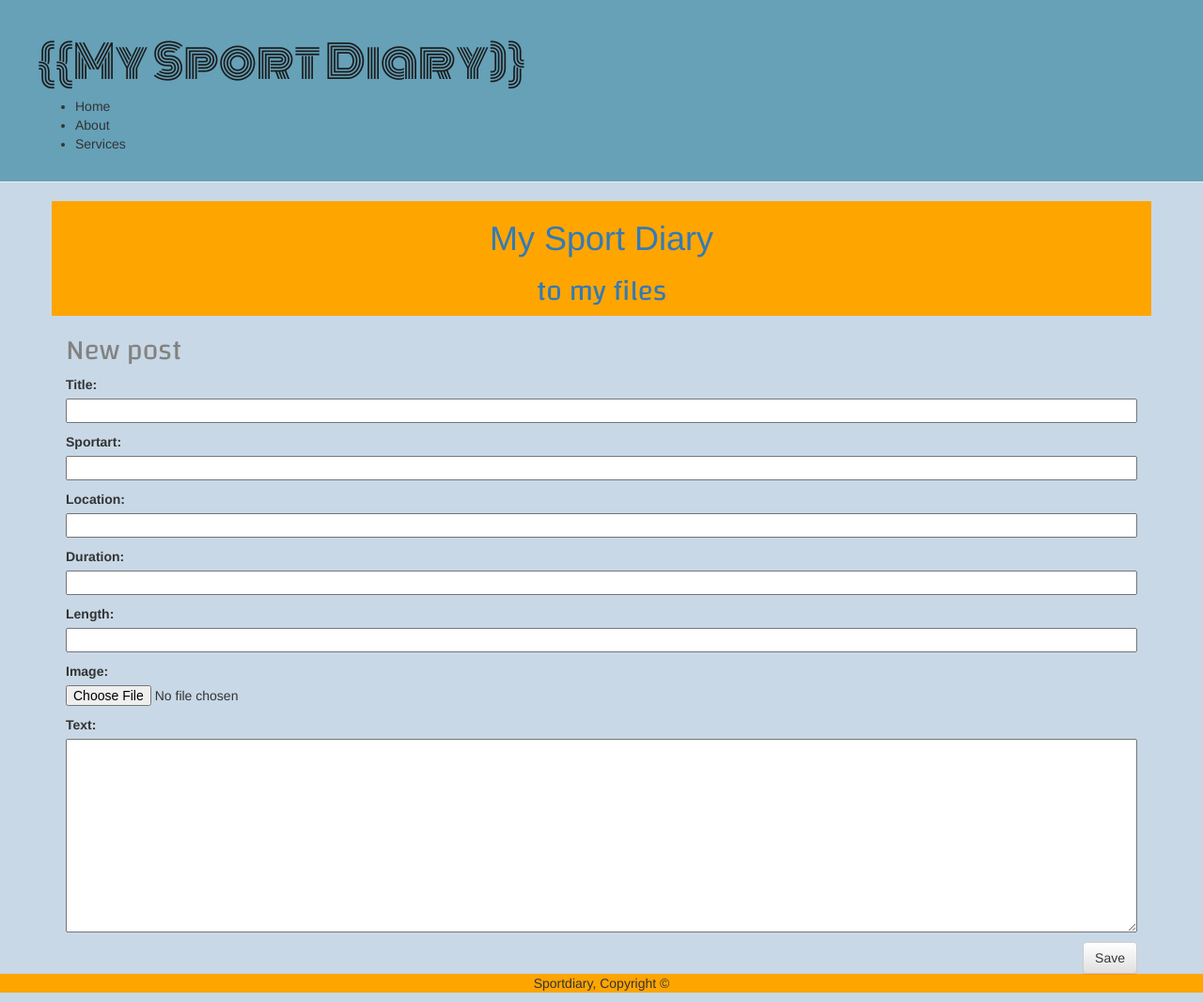
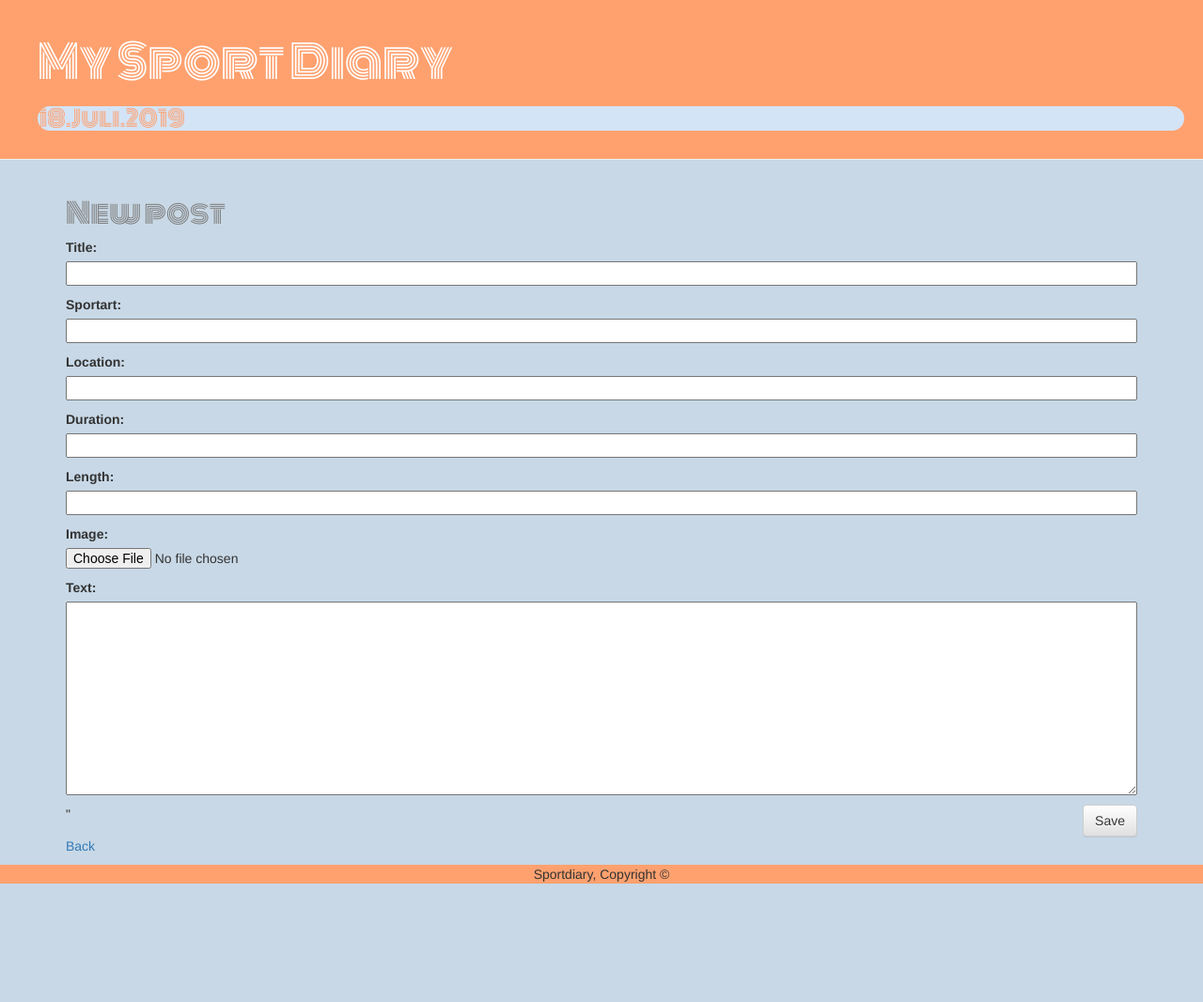
Before and after one commit to Sunhaoyang2138/Blog-Sport, a Django app: page /post/new/ in a window 1280 px wide. Shown: the whole page at 94% size. After the commit the page ends 940 px from the top, so only its background shows below. Run offline with Django 3.2, Linux system fonts and the light colour scheme; some libraries are stand-ins or nearby versions; some web fonts are replaced.

Commit message:
made changes

```diff
--- a/blog/models.py
+++ b/blog/models.py
@@ -10,7 +10,7 @@
     location=models.CharField(max_length=200,blank=True,null=True)
     duration=models.CharField(max_length=200,blank=True,null=True)
     length=models.IntegerField(blank=True, null=True)
-    image=models.ImageField(upload_to='sports',blank=True,null=True)
+    image=models.ImageField(upload_to='images/',blank=True,null=True)
     text=models.TextField(blank=True, null=True)
     created_date=models.DateTimeField(default=timezone.now)
     published_date=models.DateTimeField(blank=True, null=True)
--- a/blog/static/css/blog.css
+++ b/blog/static/css/blog.css
@@ -1,12 +1,12 @@
 
 .page-header {
-    background-color: #66A1B8;
+    background-color: #FEA16F;
     margin-top: 0;
     padding: 20px 20px 20px 40px;
 }
 
 .page-header h1, .page-header h1 a, .page-header h1 a:visited, .page-header h1 a:active {
-    color:#1B1B1B;
+    color:#FFFFFF;
     font-size: 36pt;
     text-decoration: none;
     font-family: 'Monoton', cursive;
@@ -17,12 +17,12 @@
 }
 
 h3, h4 {
-    font-family: 'Dosis', sans-serif;
-    color: #828282;
+    font-family: 'Monoton', cursive;
+    color: #FEA16F;
 }
 
 h2{
-    font-family: 'Changa', sans-serif;
+    font-family: 'Monoton', cursive;
     color: #828282;
 }
 
--- a/blog/templates/blog/base.html
+++ b/blog/templates/blog/base.html
@@ -34,41 +34,30 @@
     </head>
 
 
-    <body style = "background-color: #C8D8E6">
-        <header>
-            <div class="page-header">
-                <div id="branding">
-                    <h1><a href="{% url 'post_detail' pk=post.pk %}">{{My Sport Diary)}</a></h1>
-                </div>
-                <nav>
-                    <ul>
-                    <li>Home</li>
-                    <li>About</li>
-                    <li>Services</li>
-                    </ul>
-                </nav>
+    <body style = "background-color: #C8D8E6;text-align: justify;">
+        <div class="page-header" style = "background-color:#FEA16F;text-align: justify;">
+            <div id="branding" >
+                {% if user.is_authenticated %}
+                    <a href="{% url 'post_new' %}" class="top-menu"><span style="color: #FFFFFF" class="glyphicon glyphicon-edit"></span></a>
+                {% endif %}
+                <h1><a href="{% url 'post_list' %}" style="color: #FFFFFF">My Sport Diary</a></h1>
             </div>
-        </header>
 
-        <div class="container", style="background-color:#FFA500;clear:both;text-align:center;>
+        <div style = "background-color: #D4E4F7;border-radius: 25px;">
             <h3>18.Juli.2019</h3>
         </div>
-
-        <div class="page-header">
-          {% if user.is_authenticated %}
-              <a href="{% url 'post_new' %}" class="top-menu"><span style="color: #1B1B1B" class="glyphicon glyphicon-edit"></span></a>
-          {% endif %}
-
-          <h1><a href="/">My Sport Diary</a></h1>
-          <h2><a href="/">to my files</a></h2>
         </div>
 
-        <div class="container">
+        <div class="container", style="background-color:#FEA16F;clear:both;">
+
+        </div>
+
+            <div class="container">
                 {% block content %}
                 {% endblock %}
-         </div>
+             </div>
 
-        <div id='footer' style="background-color:#FFA500;clear:both;text-align:center;">
+        <div id='footer' style="background-color:#FEA16F;clear:both;text-align:center;">
         <p>Sportdiary, Copyright &copy;</p>
         </div>
     </body>
--- a/blog/templates/blog/post_detail.html
+++ b/blog/templates/blog/post_detail.html
@@ -19,7 +19,7 @@
         <p>Location: <em>{{ post.location }}</em></p>
         <p>Duration: <em>{{ post.duration }}</em></p>
         <p>Length: <em>{{ post.length }}</em></p>
-        <p><img src=' post.image '></p>
+        <img src="{{ post.image.url}}" alt="{{ post.title }}">
         <h3>{{ post.text|linebreaksbr }}</h3>
     </div>
 {% endblock %}
--- a/blog/templates/blog/post_edit.html
+++ b/blog/templates/blog/post_edit.html
@@ -2,8 +2,15 @@
 
 {% block content %}
     <h2>New post</h2>
-    <form method="POST" class="post-form">{% csrf_token %}
-        {{ form.as_p }}
+    <form method="POST" enctype="multipart/form-data" class="post-form">
+        {% csrf_token %}
+        {{ form.as_p }}"
         <button type="submit" class="save btn btn-default">Save</button>
     </form>
+
+    {% if uploaded_file_url %}
+        <p><a href="{{ uploaded_file_url }}">{{ uploaded_file_url }}</a></p>
+    {% endif %}
+
+    <p><a href="{% url '' %}">Back</a></p>
 {% endblock %}
--- a/blog/templates/blog/post_list.html
+++ b/blog/templates/blog/post_list.html
@@ -13,7 +13,7 @@
         <p>Location: <em>{{ post.location }}</em></p>
         <p>Duration: <em>{{ post.duration }}</em></p>
         <p>Length: <em>{{ post.length }}</em></p>
-        <p><img src=' post.image '></p>
+        <img src="{{ post.image.url}}" alt="{{ post.title }}">
         <h3>{{ post.text|linebreaksbr }}</h3>
     </div>
 
--- a/blog/views.py
+++ b/blog/views.py
@@ -5,6 +5,7 @@
 from django.shortcuts import render, get_object_or_404
 from .forms import PostForm
 from django.shortcuts import redirect
+from django.core.files.storage import FileSystemStorage
 
 # Create your views here.
 
@@ -15,15 +16,10 @@
 def post_detail(request, pk):
     post = get_object_or_404(Post, pk=pk)
     return render(request, 'blog/post_detail.html', {'post': post})
-    Post.objects.get(pk=pk)
-
-def post_new(request):
-    form = PostForm()
-    return render(request, 'blog/post_edit.html', {'form': form})
 
 def post_new(request):
     if request.method == "POST":
-        form = PostForm(request.POST)
+        form = PostForm(request.POST, request.FILES)
         if form.is_valid():
             post = form.save(commit=False)
             post.author = request.user
--- a/mysite/settings.py
+++ b/mysite/settings.py
@@ -120,3 +120,6 @@
 
 STATIC_URL = '/static/'
 STATIC_ROOT = os.path.join(BASE_DIR,'static')
+
+MEDIA_ROOT = os.path.join(BASE_DIR,'media')
+MEDIA_URL = '/madia/'
--- a/mysite/urls.py
+++ b/mysite/urls.py
@@ -15,8 +15,14 @@
 """
 from django.contrib import admin
 from django.urls import path, include
+from django.conf import settings
+from django.conf.urls.static import static
+
 
 urlpatterns = [
     path('admin/', admin.site.urls),
     path('', include('blog.urls'))
 ]
+
+if settings.DEBUG:
+    urlpatterns += static(settings.MEDIA_URL, document_root=settings.MEDIA_ROOT)
```
Also changed, not shown: blog/migrations/0004_auto_20190714_0953.py (added).
